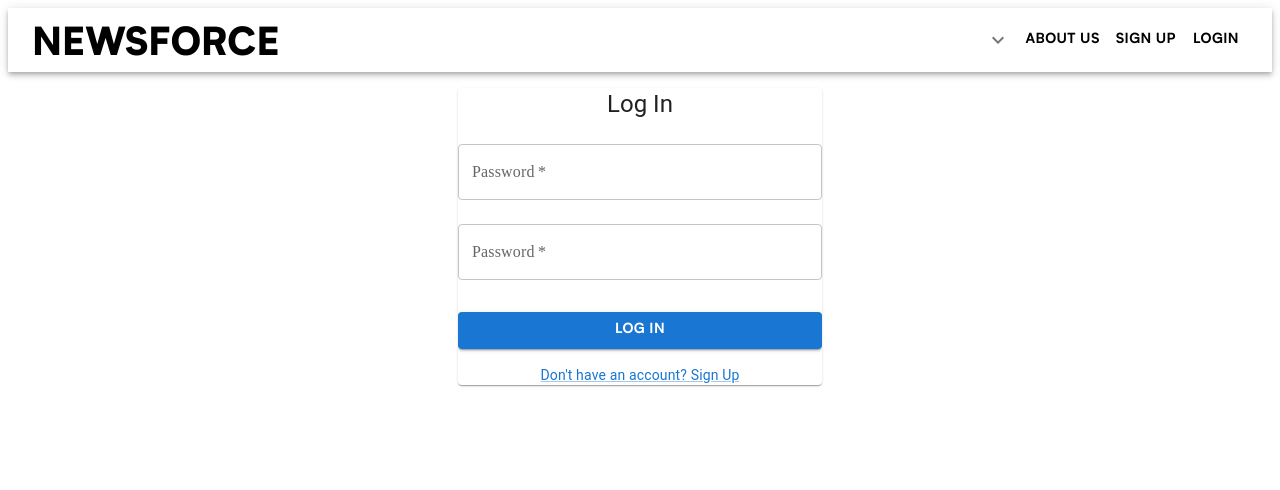
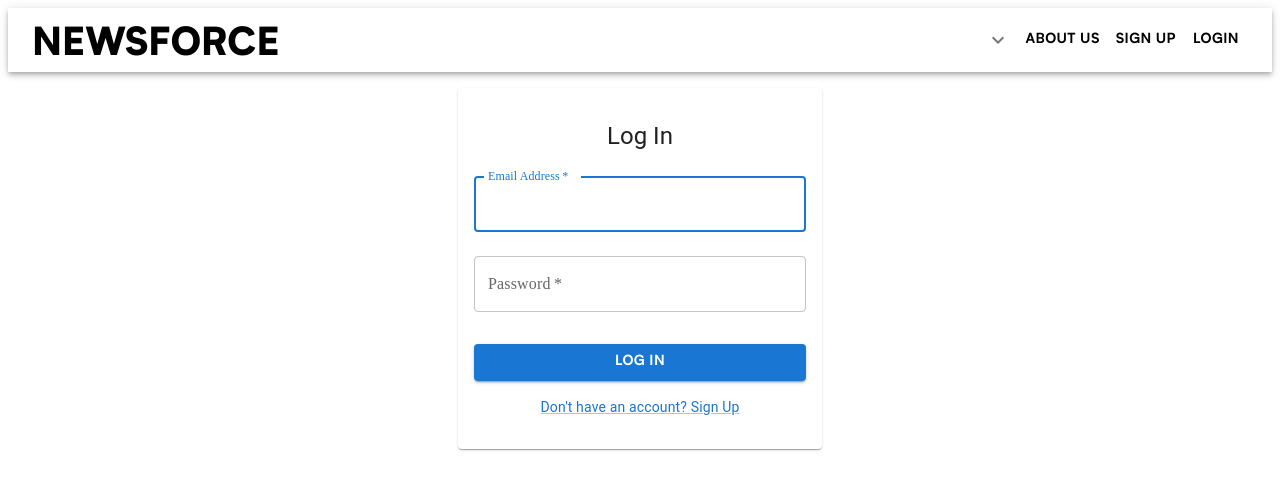
Before and after one commit to hamstercat007/newsforce-api-rails-lisa, a React (Create React App) app: page /login in a window 1280 px wide. Shown: the top 490 px of the page. Built offline with nearby package versions, Linux system fonts and the light colour scheme; a web font is replaced by a local one.

Commit message:
Fixed signup and login links

```diff
--- a/src/components/LogIn.js
+++ b/src/components/LogIn.js
@@ -7,8 +7,11 @@ import Link from '@mui/material/Link';
 import TextField from '@mui/material/TextField';
 import Typography from '@mui/material/Typography';
 import Navigation from './Navigation';
+import { useNavigate, Link as RouterLink } from 'react-router-dom';
 
 const LogIn = () => {
+  const navigate = useNavigate();
+
   const handleSubmit = (e) => {
     e.preventDefault();
     const data = new FormData(e.currentTarget);
@@ -17,17 +20,28 @@ const LogIn = () => {
       email: data.get('email'),
       password: data.get('password'),
     });
+    navigate("/");
   };
 
   return (
     <>
       <Navigation />
       <Container component="main" maxWidth="xs">
-        <Card
+      <Card
+        sx={{
+          maxWidth: 400 ,
+          margin: '1em',
+          textAlign: 'center',
+        }}
+      >
+        <Box
           sx={{
-            maxWidth: 400,
-            margin: '1em',
-            textAlign: 'center',
+            marginTop: 4,
+            marginBottom: 4,
+            mx: 2,
+            display: 'flex',
+            flexDirection: 'column',
+            alignItems: 'center',
           }}
         >
           <Typography component="h1" variant="h5">
@@ -38,11 +52,11 @@ const LogIn = () => {
                 margin="normal"
                 required
                 fullWidth
-                name="password"
-                label="Password"
-                type="password"
-                id="password"
-                autoComplete="current-password"
+                id="email"
+                label="Email Address"
+                name="email"
+                autoComplete="email"
+                autoFocus
               />
             <TextField
               margin="normal"
@@ -62,12 +76,13 @@ const LogIn = () => {
             >
               Log In
             </Button>
-            <Link to="/signup" variant="body2">
+            <Link component={RouterLink} to="/signup" variant="body2">
               {"Don't have an account? Sign Up"}
             </Link>
           </Box>
-        </Card>
-      </Container>
+        </Box>
+      </Card>
+    </Container>
     </>
   );
 };
--- a/src/components/Navigation.js
+++ b/src/components/Navigation.js
@@ -5,7 +5,6 @@ import Box from '@mui/material/Box';
 import AppBar from '@mui/material/AppBar';
 import IconButton from '@mui/material/IconButton';
 import Typography from '@mui/material/Typography';
-import MenuIcon from '@mui/icons-material/Menu';
 import { useNavigate, Link } from 'react-router-dom';
 import { styled } from '@mui/material/styles';
 import Collapse from '@mui/material/Collapse';
--- a/src/components/SignUp.js
+++ b/src/components/SignUp.js
@@ -7,9 +7,11 @@ import Link from '@mui/material/Link';
 import TextField from '@mui/material/TextField';
 import Typography from '@mui/material/Typography';
 import Navigation from './Navigation';
-import { Navigate } from 'react-router-dom';
+import { useNavigate, Link as RouterLink } from 'react-router-dom';
 
 const SignUp = () => {
+  const navigate = useNavigate();
+
   const handleSubmit = (e) => {
     e.preventDefault();
     const data = new FormData(e.currentTarget);
@@ -26,23 +28,32 @@ const SignUp = () => {
     }).then(response => response.json())
     .then(data => {
       console.log('Success:', data);
-      <Navigate to="/" replace />
     })
     .catch((error) => {
       console.error('Error:', error);
     });
-
+    navigate("/");
   };
 
   return (
     <>
       <Navigation />
       <Container component="main" maxWidth="xs">
-        <Card
+      <Card
+        sx={{
+          maxWidth: 400 ,
+          margin: '1em',
+          textAlign: 'center',
+        }}
+      >
+        <Box
           sx={{
-            maxWidth: 400,
-            margin: '1em',
-            textAlign: 'center',
+            marginTop: 4,
+            marginBottom: 4,
+            mx: 2,
+            display: 'flex',
+            flexDirection: 'column',
+            alignItems: 'center',
           }}
         >
           <Typography component="h1" variant="h5">
@@ -84,12 +95,13 @@ const SignUp = () => {
             >
               Sign Up
             </Button>
-            <Link to="/login" variant="body2">
-                {'Already have an account? Log in'}
+            <Link component={RouterLink} to="/login" variant="body2">
+              {"Already have an account? Log in"}
             </Link>
           </Box>
-        </Card>
-      </Container>
+        </Box>
+      </Card>
+    </Container>
     </>
   );
 };
```
